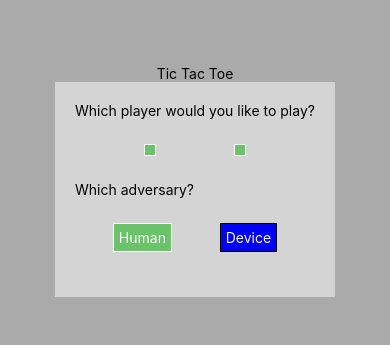
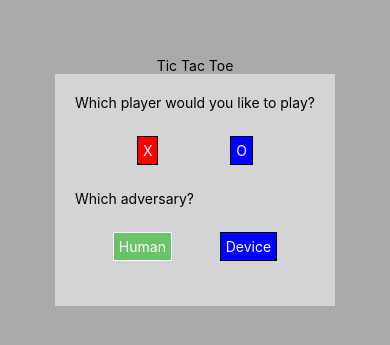
Before and after one commit to Wolven531/Tic-Tac-Native, a React Native app: screen / in a window 390 px wide. Shown: the part 241-586 px from the top of the page. Built offline with nearby package versions, Linux system fonts and the light colour scheme.

Commit message:
Use new Cell exports

```diff
--- a/App.js
+++ b/App.js
@@ -1,7 +1,7 @@
 import React from 'react'
 import { Button, Platform, StyleSheet, Text, View } from 'react-native'
 
-import { Cell } from './Cell'
+import { BlankDisplay, PlayerODisplay, PlayerXDisplay } from './Cell'
 import { Adversary, GameConfigurationScreen } from './GameConfigurationScreen'
 import { GameStatusScreen } from './GameStatusScreen'
 import { Grid } from './Grid'
@@ -11,7 +11,7 @@ export default class App extends React.Component {
 		super(props)
 		this.state = {
 			currentAdversary: '',
-			currentPlayer: Cell.Blank,
+			currentPlayer: BlankDisplay,
 			gameEnded: false,
 			gridRows: this.getNewBoard()
 		}
@@ -23,8 +23,8 @@ export default class App extends React.Component {
 		return (
 			<View style={styles.container}>
 				<Text>Tic Tac Toe</Text>
-				{(currentPlayer === Cell.Blank || currentAdversary === '') && <GameConfigurationScreen startNewGame={this.startNewGame} />}
-				{currentPlayer !== Cell.Blank && currentAdversary !== '' && <View style={styles.gameBox}>
+				{(currentPlayer === BlankDisplay || currentAdversary === '') && <GameConfigurationScreen startNewGame={this.startNewGame} />}
+				{currentPlayer !== BlankDisplay && currentAdversary !== '' && <View style={styles.gameBox}>
 					<GameStatusScreen
 						currentAdversary={currentAdversary}
 						currentPlayer={currentPlayer}
@@ -51,22 +51,22 @@ export default class App extends React.Component {
 			this.checkRowWin([ gridRows[2][0], gridRows[1][1], gridRows[0][2] ])
 		]
 
-		const winner = checks.find(result => result !== Cell.Blank)
+		const winner = checks.find(result => result !== BlankDisplay)
 
-		return winner || Cell.Blank
+		return winner || BlankDisplay
 	}
 
-	checkEndGame = gridRows => !gridRows.some(row => row.some(cell => cell === Cell.Blank))
+	checkEndGame = gridRows => !gridRows.some(row => row.some(cell => cell === BlankDisplay))
 
 	checkRowWin = row => {
 		const leftCol = row[0]
 		const middleCol = row[1]
 		const rightCol = row[2]
 
-		if (leftCol !== Cell.Blank && (leftCol === middleCol && middleCol === rightCol)) {
+		if (leftCol !== BlankDisplay && (leftCol === middleCol && middleCol === rightCol)) {
 			return leftCol
 		}
-		return Cell.Blank
+		return BlankDisplay
 	}
 
 	fillRandomCell = grid => {
@@ -85,9 +85,9 @@ export default class App extends React.Component {
 	}
 
 	getNewBoard = () => [
-		[Cell.Blank,Cell.Blank,Cell.Blank],
-		[Cell.Blank,Cell.Blank,Cell.Blank],
-		[Cell.Blank,Cell.Blank,Cell.Blank]
+		[BlankDisplay,BlankDisplay,BlankDisplay],
+		[BlankDisplay,BlankDisplay,BlankDisplay],
+		[BlankDisplay,BlankDisplay,BlankDisplay]
 	]
 
 	getRandomArrayIndex = arr => {
@@ -101,7 +101,7 @@ export default class App extends React.Component {
 		const row = grid[randomRowIndex]
 
 		for (let cellIndex = 0; cellIndex < 3; cellIndex++) {
-			if (row[cellIndex] === Cell.Blank) {
+			if (row[cellIndex] === BlankDisplay) {
 				emptyCellIndexes.push(cellIndex)
 			}
 		}
@@ -118,7 +118,7 @@ export default class App extends React.Component {
 		const rowIndexesWithEmptyCells = []
 
 		for (let rowIndex = 0; rowIndex < 3; rowIndex++) {
-			if (grid[rowIndex].some(cell => cell === Cell.Blank)) {
+			if (grid[rowIndex].some(cell => cell === BlankDisplay)) {
 				rowIndexesWithEmptyCells.push(rowIndex)
 			}
 		}
@@ -126,14 +126,14 @@ export default class App extends React.Component {
 		return rowIndexesWithEmptyCells[this.getRandomArrayIndex(rowIndexesWithEmptyCells)]
 	}
 
-	nextPlayer = () => this.state.currentPlayer === Cell.PlayerX ? Cell.PlayerO : Cell.PlayerX
+	nextPlayer = () => this.state.currentPlayer === PlayerXDisplay ? PlayerODisplay : PlayerXDisplay
 
 	onGridUpdated = gridRows => {
 		if (this.state.gameEnded) {
 			return
 		}
 		let gameEnded = false
-		if (this.checkBoardWin() !== Cell.Blank || this.checkEndGame(gridRows)) {
+		if (this.checkBoardWin() !== BlankDisplay || this.checkEndGame(gridRows)) {
 			gameEnded = true
 		}
 		if (!gameEnded && this.state.currentAdversary === Adversary) {
--- a/GameConfigurationScreen.js
+++ b/GameConfigurationScreen.js
@@ -2,8 +2,7 @@ import React, { Component } from 'react'
 import { Button, StyleSheet, Text, View } from 'react-native'
 import PropTypes from 'prop-types'
 
-import { Cell } from './Cell'
-
+import { BlankDisplay, PlayerODisplay, PlayerXDisplay } from './Cell'
 import { SelectionButton } from './SelectionButton'
 
 class GameConfigurationScreen extends Component {
@@ -14,7 +13,7 @@ class GameConfigurationScreen extends Component {
 		super(props)
 		this.state = {
 			currentAdversary: props.adversary || GameConfigurationScreen.HUMAN,
-			currentPlayer: props.player || Cell.Blank
+			currentPlayer: props.player || BlankDisplay
 		}
 	}
 
@@ -23,42 +22,55 @@ class GameConfigurationScreen extends Component {
 
 		return (
 			<View style={styles.configBox}>
-				<Text style={styles.spacerBottom}>Which player would you like to play?</Text>
+				<Text style={styles.spacerBottom}>
+					Which player would you like to play?
+				</Text>
 				<View style={[styles.selectionContainer, styles.spacerBottom]}>
-					<SelectionButton display={Cell.PlayerX}
-						isHighlighted={currentPlayer === Cell.PlayerX}
-						onPress={() => { this.setState({ currentPlayer: Cell.PlayerX }) }}
-						textStyle={styles.playerX} />
-					<SelectionButton display={Cell.PlayerO}
-						isHighlighted={currentPlayer === Cell.PlayerO}
-						onPress={() => { this.setState({ currentPlayer: Cell.PlayerO }) }}
-						textStyle={styles.playerO} />
+					<SelectionButton
+						display={PlayerXDisplay}
+						isHighlighted={currentPlayer === PlayerXDisplay}
+						onPress={() => { this.setState({ currentPlayer: PlayerXDisplay }) }}
+						textStyle={styles.playerX}
+					/>
+					<SelectionButton
+						display={PlayerODisplay}
+						isHighlighted={currentPlayer === PlayerODisplay}
+						onPress={() => { this.setState({ currentPlayer: PlayerODisplay }) }}
+						textStyle={styles.playerO}
+					/>
 				</View>
 				<Text style={styles.spacerBottom}>Which adversary?</Text>
 				<View style={styles.selectionContainer}>
 					<SelectionButton display={'Human'}
 						isHighlighted={currentAdversary === GameConfigurationScreen.HUMAN}
 						onPress={() => { this.setState({ currentAdversary: GameConfigurationScreen.HUMAN }) }}
-						textStyle={styles.playerX} />
+						textStyle={styles.playerX}
+					/>
 					<SelectionButton display={'Device'}
 						isHighlighted={currentAdversary === GameConfigurationScreen.ADVERSARY}
 						onPress={() => { this.setState({ currentAdversary: GameConfigurationScreen.ADVERSARY }) }}
-						textStyle={styles.playerO} />
+						textStyle={styles.playerO}
+					/>
 				</View>
-				{currentPlayer !== Cell.Blank && <View>
-					<Button
+				{currentPlayer !== BlankDisplay && (
+					<View>
+						<Button
 							onPress={() => { this.startNewGame() }}
 							title="Start Game"
 							color="green"
 							accessibilityLabel="Start a new game of tic tac toe"
 						/>
-				</View>}
+					</View>
+				)}
 			</View>
 		)
 	}
 
 	startNewGame = () => {
-		this.props.startNewGame(this.state.currentPlayer, this.state.currentAdversary)
+		this.props.startNewGame(
+			this.state.currentPlayer,
+			this.state.currentAdversary
+		)
 	}
 }
 
@@ -105,8 +117,4 @@ const styles = StyleSheet.create({
 const Adversary = GameConfigurationScreen.ADVERSARY
 const Human = GameConfigurationScreen.HUMAN
 
-export {
-	Adversary,
-	GameConfigurationScreen,
-	Human
-}
+export { Adversary, GameConfigurationScreen, Human }
--- a/GameStatusScreen.js
+++ b/GameStatusScreen.js
@@ -2,24 +2,24 @@ import React, { Component } from 'react'
 import { Button, StyleSheet, Text, View } from 'react-native'
 import PropTypes from 'prop-types'
 
-import { Cell } from './Cell'
+import { BlankDisplay, PlayerXDisplay } from './Cell'
 
 class GameStatusScreen extends Component {
 	render() {
 		const { isGameOver, currentAdversary, currentPlayer, winner } = this.props
-		const hasWinner = winner !== Cell.Blank
+		const hasWinner = winner !== BlankDisplay
 		const winnerDisplay = hasWinner ? `Winner: ${winner}` : 'Board has no winner'
 
 		return (
 			<View style={styles.gameBox}>
 				<View style={styles.currentPlayer}>
 					<Text>Current Turn:</Text>
-					<Text style={currentPlayer === Cell.PlayerX
+					<Text style={currentPlayer === PlayerXDisplay
 						? styles.playerX
 						: styles.playerO}>{currentPlayer}</Text>
 				</View>
 				{(hasWinner || isGameOver) && <View style={styles.currentPlayer}>
-					{hasWinner && <Text style={[winner === Cell.PlayerX
+					{hasWinner && <Text style={[winner === PlayerXDisplay
 						? styles.playerX
 						: styles.playerO, styles.winnerDisplay]}>{winnerDisplay}</Text>}
 					<Button
--- a/Grid.js
+++ b/Grid.js
@@ -2,7 +2,7 @@ import React from 'react'
 import { StyleSheet, View } from 'react-native'
 import PropTypes from 'prop-types'
 
-import { Cell } from './Cell'
+import { BlankDisplay } from './Cell'
 
 class Grid extends React.Component {
 	render() {
@@ -39,11 +39,14 @@ class Grid extends React.Component {
 			[...this.props.gridRows[1]],
 			[...this.props.gridRows[2]]
 		]
-		if (updatedGrid[row] === undefined || updatedGrid[row][col] === undefined) {
+		if (
+			updatedGrid[row] === undefined ||
+			updatedGrid[row][col] === undefined
+		) {
 			console.warn(`Invalid cell supplied: row=${row} col=${col} newVal="${newVal}"`)
 			return
 		}
-		if (updatedGrid[row][col] !== Cell.Blank) {
+		if (updatedGrid[row][col] !== BlankDisplay) {
 			// console.warn(`Cannot write; cell set previously: row=${row} col=${col} newVal="${newVal}" cellPrev="${updatedGrid[row][col]}"`)
 			return
 		}
```
